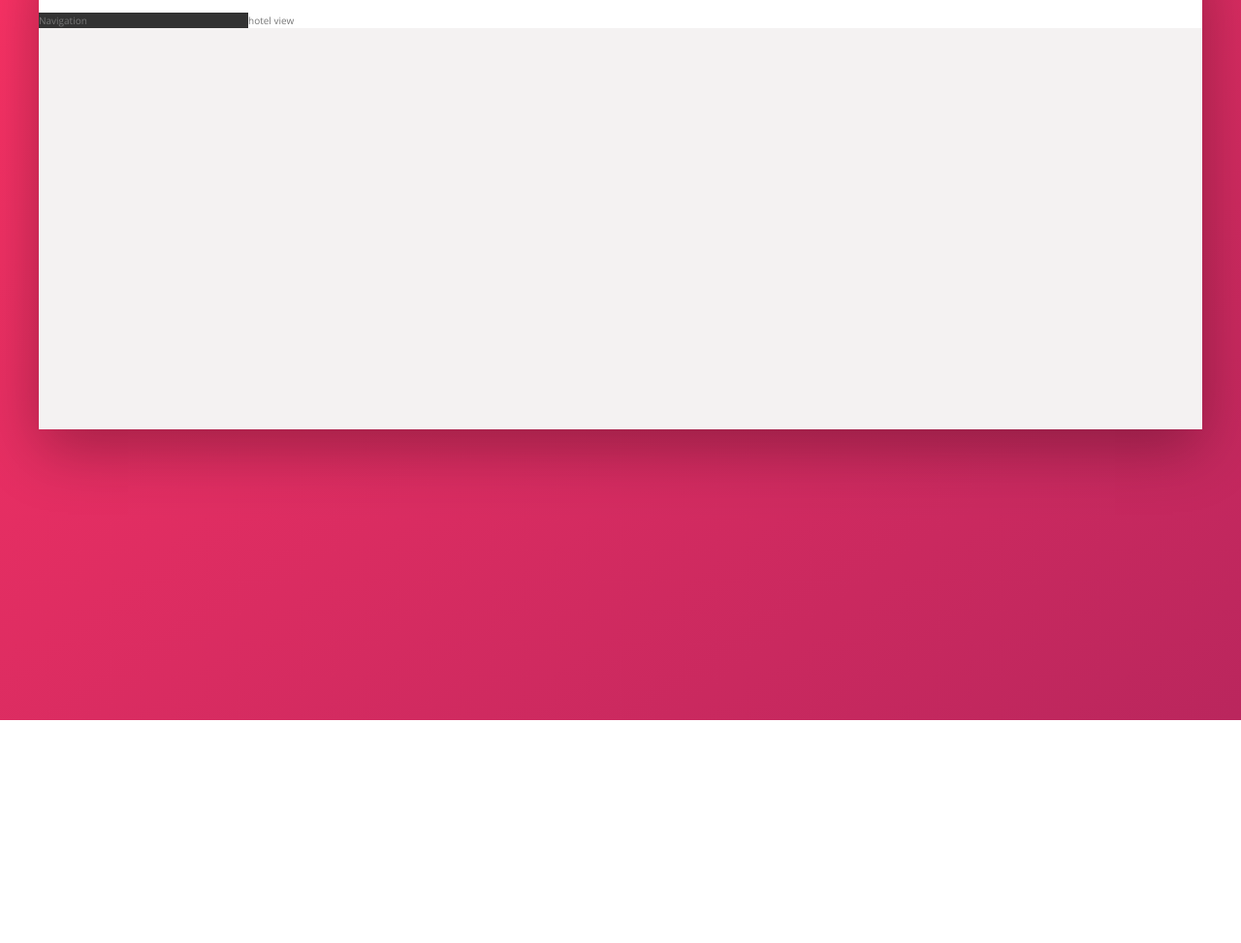
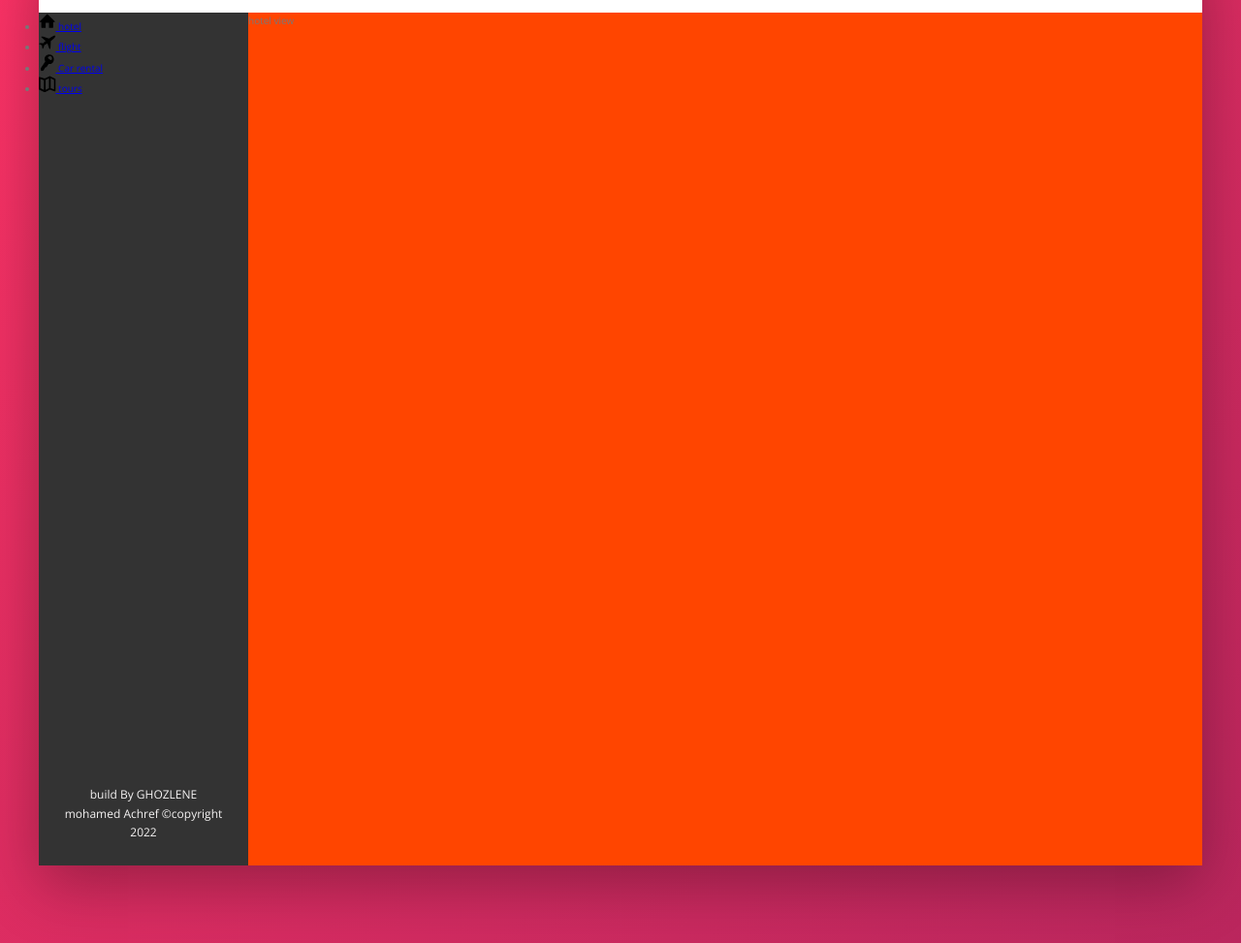
Before and after one commit to ghozlene/trillo-landing-page, a website: page index.html in a window 1280 px wide. Shown: the part 137-1110 px from the top of the page at 97% size. Before the commit the page ends 880 px from the top, so only its background shows below. Drawn offline with nearby package versions, Linux system fonts and the light colour scheme.

Commit message:
building the navigation bar

```diff
--- a/index.html
+++ b/index.html
@@ -56,7 +56,51 @@
         </header>
         <div class="content">
             <nav class="sidebar">
-                Navigation
+                <ul class="side-nav">
+                    <li class="side-nav__item">
+                        <a href="#" class="side-nav__link">
+                            <svg class="side-nav__icon">
+                                <use xlink:href="img/sprite.svg#icon-home"></use>
+                            </svg>
+                            <span>hotel</span>
+
+                        </a>
+                    </li>
+
+                    <li class="side-nav__item">
+                        <a href="#" class="side-nav__link">
+                            <svg class="side-nav__icon">
+                                <use xlink:href="img/sprite.svg#icon-aircraft"></use>
+                            </svg>
+                            <span>flight</span>
+
+                        </a>
+                    </li>
+
+
+                    <li class="side-nav__item">
+                        <a href="#" class="side-nav__link">
+                            <svg class="side-nav__icon">
+                                <use xlink:href="img/sprite.svg#icon-key"></use>
+                            </svg>
+                            <span>Car rental</span>
+
+                        </a>
+                    </li>
+
+                    <li class="side-nav__item">
+                        <a href="#" class="side-nav__link">
+                            <svg class="side-nav__icon">
+                                <use xlink:href="img/sprite.svg#icon-map"></use>
+                            </svg>
+                            <span>tours</span>
+
+                        </a>
+                    </li>
+                </ul>
+                <div class="legal">
+                    build By GHOZLENE mohamed Achref &copy;copyright 2022
+                </div>
             </nav>
             <main class="hotel-view">
                 hotel view
--- a/sass/_component.scss
+++ b/sass/_component.scss
@@ -103,3 +103,26 @@
 		margin-right: 1rem;
 	}
 }
+
+//Side navigation
+
+.side-nav {
+	&__item {
+	}
+
+	&__link {
+	}
+
+	&__icon {
+		width: 1.75rem;
+		height: 1.75rem;
+	}
+}
+//legal text
+
+.legal {
+	font-size: 1.2rem;
+	text-align: center;
+	padding: 2.5rem;
+	color: var(--color-grey-light-2);
+}
--- a/sass/_layouts.scss
+++ b/sass/_layouts.scss
@@ -24,9 +24,15 @@
 	background-color: var(--color-grey-dark-1);
 
 	flex: 0 1 18%;
+
+	display: flex;
+	flex-direction: column;
+	justify-content: space-between;
 }
 
 .hotel-view {
 	background-color: var(--color-white);
 	flex: 1;
+	height: 88rem;
+	background-color: orangered;
 }
```
Also changed, not shown: css/style.css, 1 other file.
